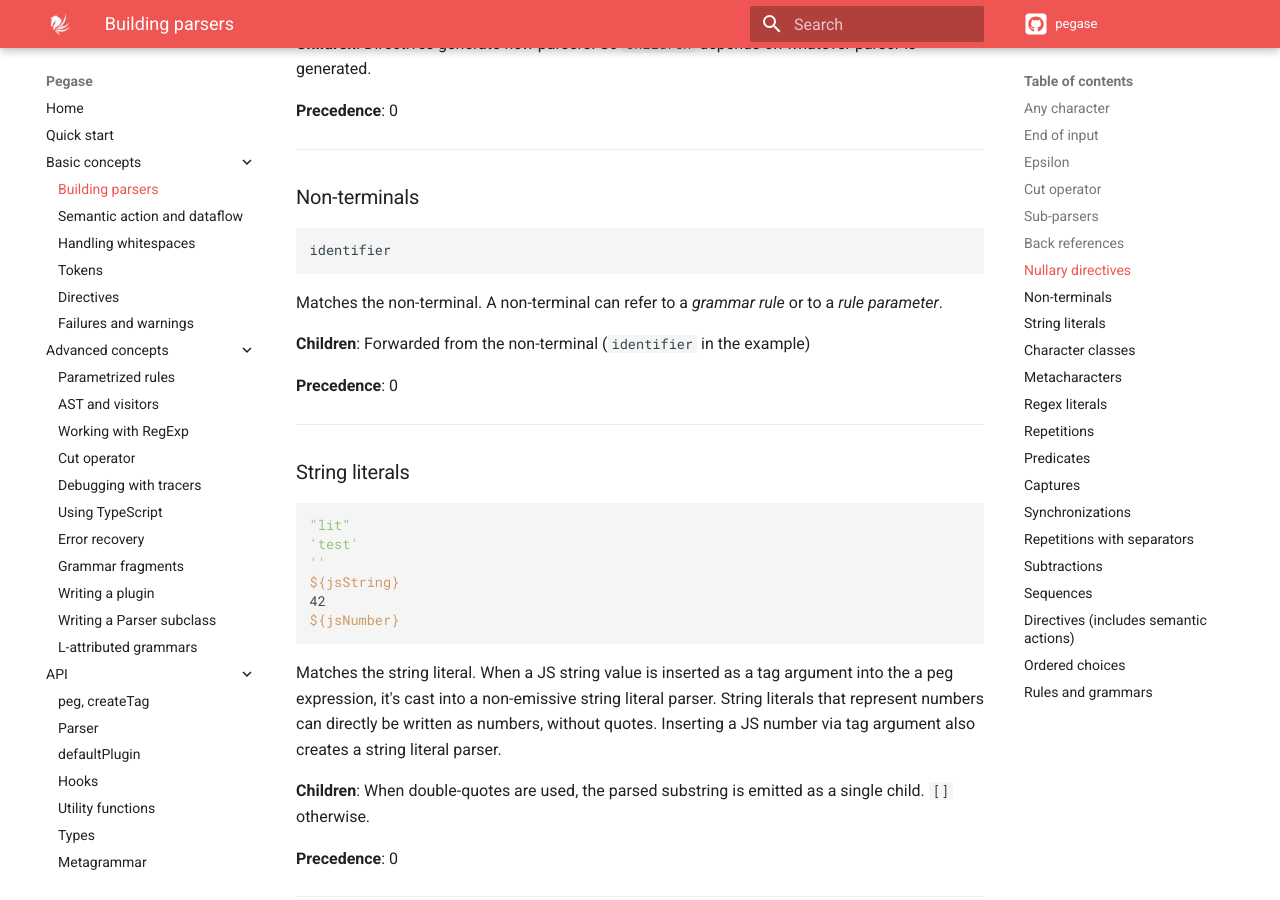
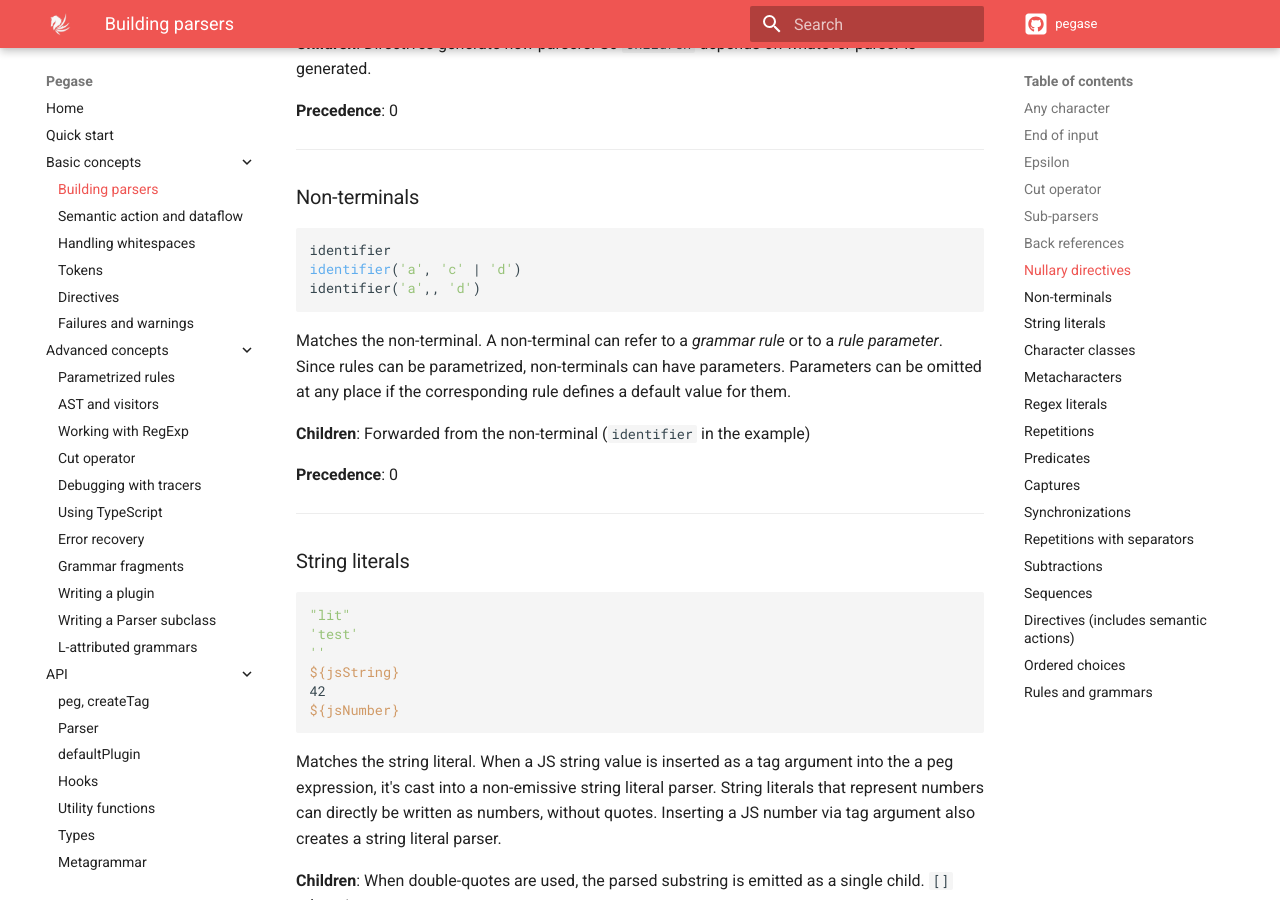
Before and after one commit to strblr/pegase, an MkDocs documentation site: the page built from doc/docs/basic-concepts/Building-parsers.md, in a window 1280 px wide and 900 px high, scrolled down 2476 px. Built offline with MkDocs 1.6.1 and Material for MkDocs 9.7.7, drawn with Linux system fonts in a browser that asks for light colours; nearby versions of some CDN libraries; comment, search, counter and statistics services are not loaded.

Commit message:
Edited doc

````diff
--- a/doc/docs/basic-concepts/Building-parsers.md
+++ b/doc/docs/basic-concepts/Building-parsers.md
@@ -111,9 +111,11 @@ This is syntactic sugar for directives applied to the empty literal parser: `''
 
 ```
 identifier
+identifier('a', 'c' | 'd')
+identifier('a',, 'd')
 ```
 
-Matches the non-terminal. A non-terminal can refer to a *grammar rule* or to a *rule parameter*.
+Matches the non-terminal. A non-terminal can refer to a *grammar rule* or to a *rule parameter*. Since rules can be parametrized, non-terminals can have parameters. Parameters can be omitted at any place if the corresponding rule defines a default value for them.
 
 **Children**: Forwarded from the non-terminal (`identifier` in the example)
 
````
